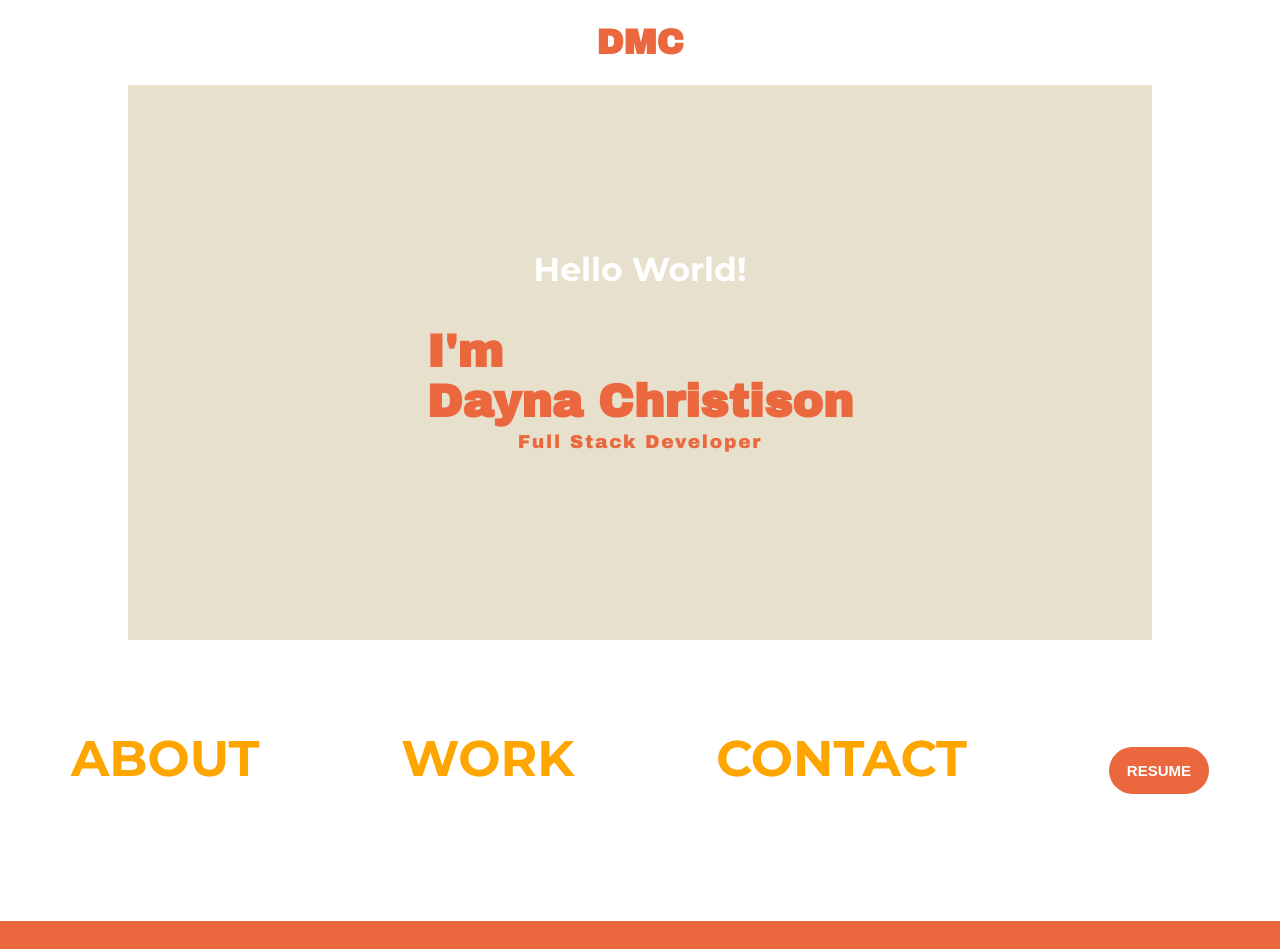
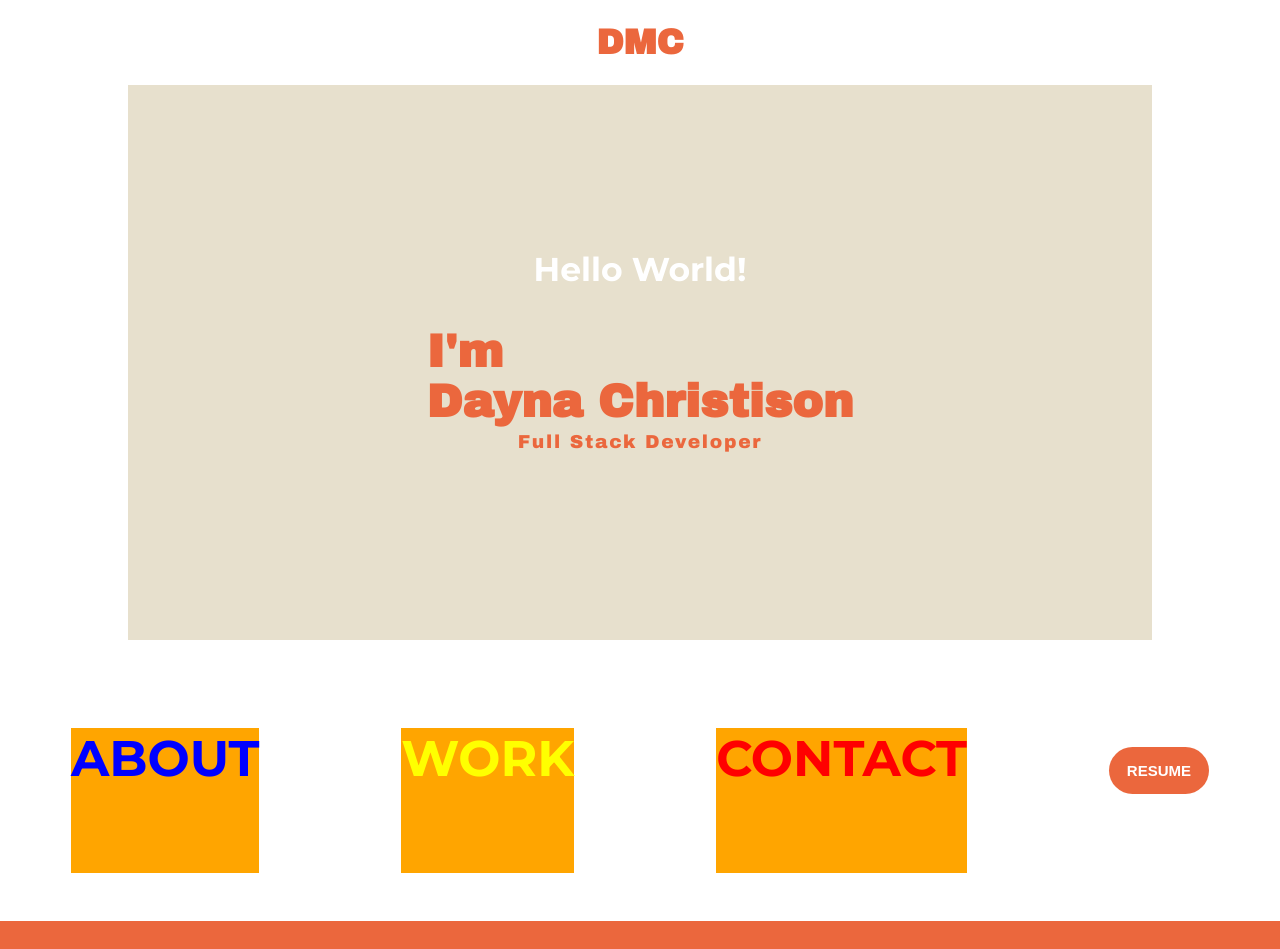
Before and after one commit to runnndmc/dmc-portfolio, a React (Create React App) app: page / in a window 1280 px wide. Shown: the top 949 px of the page. Built offline with nearby package versions, Linux system fonts and the light colour scheme; a web font is replaced by a local one.

Commit message:
still all elements change on hover - set on the a tag instead of the h5

```diff
--- a/src/Nav.jsx
+++ b/src/Nav.jsx
@@ -3,10 +3,23 @@ import React, { useState } from "react";
 const Nav = () => {
   const [hover, setHover] = useState("orange");
 
-  const preHoverStyles = {
+  const aboutHoverStyles = {
     fontSize: "50px",
-    color: `${hover}`,
+    color: 'blue'
   };
+  const workHoverStyles ={
+    fontSize: "50px",
+    color: 'yellow'
+  }
+  const contactHoverStyles = {
+    fontSize: "50px",
+    color: 'red'
+  };
+
+
+  const postHoverStyles = {
+    background: `${hover}`
+  }
 
   const handleHover = (color) => {
     setHover(color);
@@ -16,36 +29,39 @@ const Nav = () => {
   return (
     <div className="nav">
       <ul className="nav-bar">
-        <a href="#about">
+        <a href="#about"
+          style={postHoverStyles}>
           <h5
             className="about-tag"
-            style={preHoverStyles}
-            onMouseEnter={() => handleHover("white")}
-            onMouseLeave={() => handleHover("orange")}
+            style={aboutHoverStyles}
+            onMouseEnter={() => handleHover("orange")}
+            onMouseLeave={() => handleHover("white")}
           >
             {" "}
             ABOUT
           </h5>
         </a>
 
-        <a href="#work">
+        <a href="#work"
+         style={postHoverStyles}>
           <h5
             className="work-tag"
-            style={preHoverStyles}
-            onMouseEnter={() => handleHover("white")}
-            onMouseLeave={() => handleHover("orange")}
+            style={workHoverStyles}
+            onMouseEnter={() => handleHover("orange")}
+            onMouseLeave={() => handleHover("white")}
           >
             {" "}
             WORK
           </h5>
         </a>
 
-        <a href="#contact">
+        <a href="#contact"
+          style={postHoverStyles}>
           <h5
             className="contact-tag"
-            style={preHoverStyles}
-            onMouseEnter={() => handleHover("white")}
-            onMouseLeave={() => handleHover("orange")}
+            style={contactHoverStyles}
+            onMouseEnter={() => handleHover("orange")}
+            onMouseLeave={() => handleHover("white")}
           >
             {" "}
             CONTACT
```
